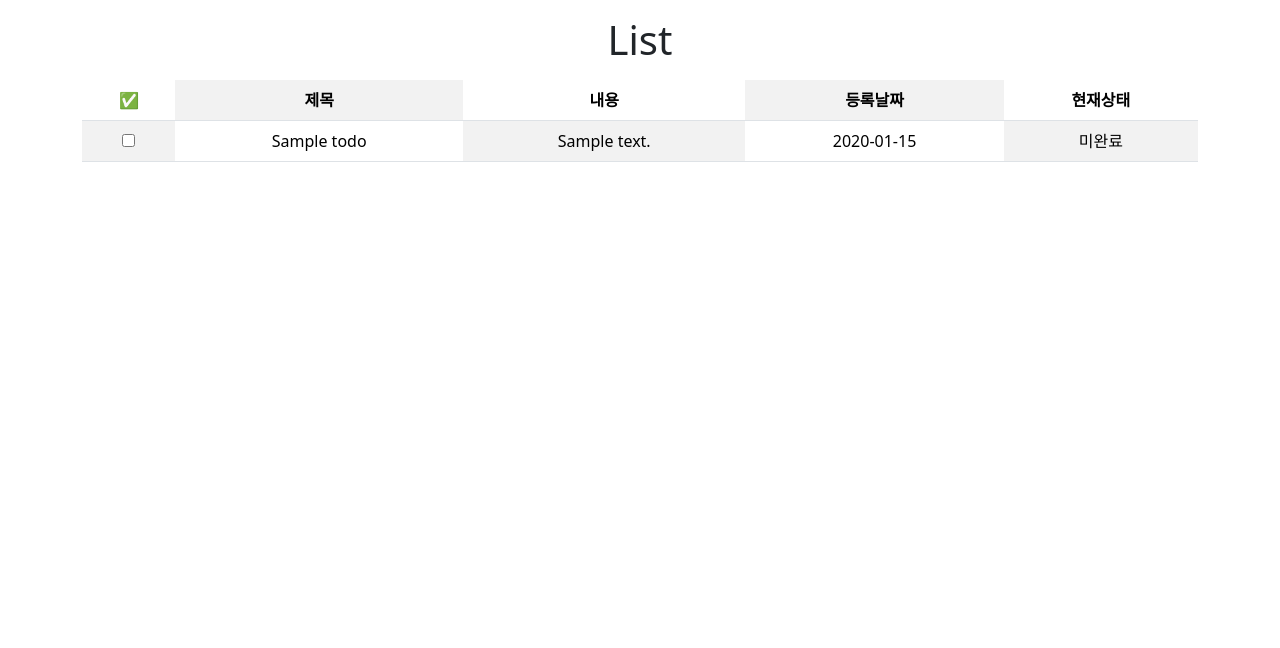
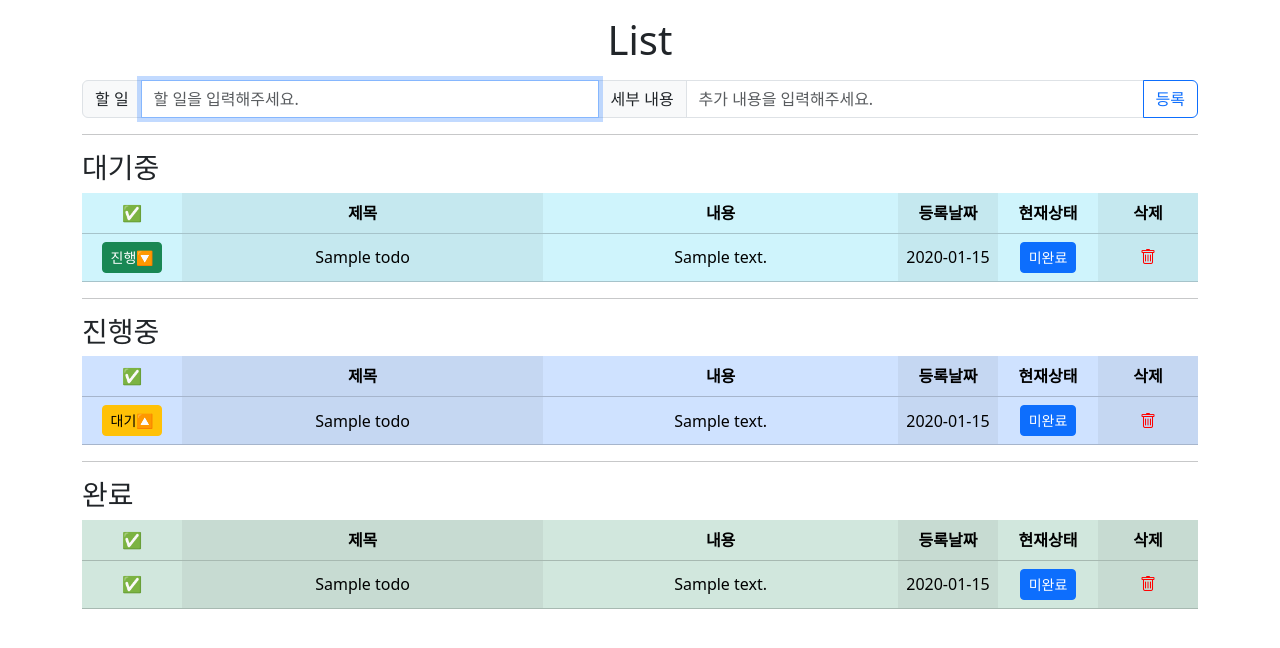
Before and after one commit to Lee-0210/AI3_Django, a Django app: template MyTodoList/todo/templates/list.html in a window 1280 px wide. Shown: the top 648 px of the page. Run offline with Django 5.2, Linux system fonts and the light colour scheme; the template is opened without the code that fills it: most values are stand-ins (such as "Sample title", 1, 10 or a date in 2020); parts of the project's set-up code (start-up, migrations or seed data) failed here and were passed over.

Commit message:
숙제 완료

```diff
--- a/MyTodoList/mytodolist/urls.py
+++ b/MyTodoList/mytodolist/urls.py
@@ -18,6 +18,6 @@ from django.contrib import admin
 from django.urls import path, include
 
 urlpatterns = [
-    path('', include('todo.urls')),
     path('admin/', admin.site.urls),
+    path('', include('todo.urls', namespace='todo')),
 ]
--- a/MyTodoList/todo/templates/index.html
+++ b/MyTodoList/todo/templates/index.html
@@ -7,6 +7,6 @@
 </head>
 <body>
     <h1>To Do List</h1>
-    <a href="list">Go</a>
+    <a href="{% url 'todo:list' %}">Go</a>
 </body>
 </html>
--- a/MyTodoList/todo/templates/list.html
+++ b/MyTodoList/todo/templates/list.html
@@ -6,27 +6,134 @@
     <title>투 두 리스트</title>
     <link href="https://cdn.jsdelivr.net/npm/bootstrap@5.3.6/dist/css/bootstrap.min.css" rel="stylesheet" integrity="sha384-4Q6Gf2aSP4eDXB8Miphtr37CMZZQ5oXLH2yaXMJ2w8e2ZtHTl7GptT4jmndRuHDT" crossorigin="anonymous">
     <link rel="stylesheet" href="https://cdn.jsdelivr.net/npm/bootstrap-icons@1.13.1/font/bootstrap-icons.min.css">
+    <style>
+        button {border: none;}
+    </style>
 </head>
 <body>
     <div class="container">
         <h1 class="text-center my-3">List</h1>
-        <table class="table table-striped-columns text-center">
+        <form action="{% url 'todo:create' %}" method="post">
+            {% csrf_token %}
+            <div class="input-group mb-3">
+                <label for="title" class="input-group-text">할 일</label>
+                <input autofocus name="title" type="text" class="form-control" id="title" placeholder="할 일을 입력해주세요.">
+                <label for="content" class="input-group-text">세부 내용</label>
+                <input name="content" type="text" class="form-control" id="content" placeholder="추가 내용을 입력해주세요.">
+                <button class="btn btn-outline-primary" type="submit">등록</button>
+            </div>
+            {% if error %}
+                <p style="color: red; margin: 5px 5px;">할 일은 필수 값입니다.</p>
+            {% endif %}
+        </form>
+        <hr>
+        <h3>대기중</h3>
+        <table class="table table-info table-striped-columns text-center align-middle">
             <tr>
-                <th>✅</th>
+                <th width="100">✅</th>
                 <th>제목</th>
                 <th>내용</th>
-                <th>등록날짜</th>
-                <th>현재상태</th>
+                <th width="100">등록날짜</th>
+                <th width="100">현재상태</th>
+                <th width="100">삭제</th>
             </tr>
             {% for todo in list %}
             <tr>
-                <form action="" method="post">
-                    <td><input type="checkbox" name="check" value="{{ todo.id }}" onclick="checkTodo()"></td>
-                </form>
+                <td>
+                    <form action="{% url 'todo:change' %}" method="post">
+                        <input type="hidden" value="{{ todo.id }}" name="id">
+                        {% csrf_token %}
+                        <button class="btn btn-sm btn-success" type="submit">진행🔽</button>
+                    </form>
+                </td>
                 <td>{{ todo.title }}</td>
                 <td>{{ todo.content }}</td>
                 <td>{{ todo.created_at|date:"Y-m-d" }}</td>
-                <td>{% if todo.is_completed %} 완료 {% else %} 미완료 {% endif %}</td>
+                <td>
+                    <form action="" method="post">
+                        {% csrf_token %}
+                        <input type="hidden" value="{{ todo.id }}" name="id">
+                        <button type="submit" class="btn btn-sm btn-primary" onclick="success(event)">{% if todo.is_completed %} 완료 {% else %} 미완료 {% endif %}</button>
+                    </form>
+                </td>
+                <td>
+                    <form action="" method="post">
+                        {% csrf_token %}
+                        <button onclick="remove(event)" class="bi bi-trash" style="color: red; background-color: inherit;"></button>
+                    </form>
+                </td>
+            </tr>
+            {% endfor %}
+        </table>
+        <hr>
+        <h3>진행중</h3>
+        <table class="table table-primary table-striped-columns text-center align-middle">
+            <tr>
+                <th width="100">✅</th>
+                <th>제목</th>
+                <th>내용</th>
+                <th width="100">등록날짜</th>
+                <th width="100">현재상태</th>
+                <th width="100">삭제</th>
+            </tr>
+            {% for todo in ing_list %}
+            <tr>
+                <td>
+                    <form action="{% url 'todo:change' %}" method="post">
+                        {% csrf_token %}
+                        <input type="hidden" value="{{ todo.id }}" name="id">
+                        <button class="btn btn-sm btn-warning" type="submit">대기🔼</button>
+                    </form>
+                </td>
+                <td>{{ todo.title }}</td>
+                <td>{{ todo.content }}</td>
+                <td>{{ todo.created_at|date:"Y-m-d" }}</td>
+                <td>
+                    <form action="" method="post">
+                        {% csrf_token %}
+                        <input type="hidden" value="{{ todo.id }}" name="id">
+                        <button type="submit" class="btn btn-sm btn-primary" onclick="success(event)">{% if todo.is_completed %} 완료 {% else %} 미완료 {% endif %}</button>
+                    </form>
+                </td>
+                <td>
+                    <form action="" method="post">
+                        {% csrf_token %}
+                        <button onclick="remove(event)" class="bi bi-trash" style="color: red; background-color: inherit;"></button>
+                    </form>
+                </td>
+            </tr>
+            {% endfor %}
+        </table>
+        <hr>
+        <h3>완료</h3>
+        <table class="table table-success table-striped-columns text-center align-middle">
+            <tr>
+                <th width="100">✅</th>
+                <th>제목</th>
+                <th>내용</th>
+                <th width="100">등록날짜</th>
+                <th width="100">현재상태</th>
+                <th width="100">삭제</th>
+            </tr>
+            {% for todo in done_list %}
+            <tr>
+                <td>✅</td>
+                <td>{{ todo.title }}</td>
+                <td>{{ todo.content }}</td>
+                <td>{{ todo.created_at|date:"Y-m-d" }}</td>
+                <td>
+                    <form action="" method="post">
+                        {% csrf_token %}
+                        <input type="hidden" value="{{ todo.id }}" name="id">
+                        <button type="submit" class="btn btn-sm btn-primary" onclick="success(event)">{% if todo.is_completed %} 완료 {% else %} 미완료 {% endif %}</button>
+                    </form>
+                </td>
+                <td>
+                    <form action="" method="post">
+                        {% csrf_token %}
+                        <button onclick="remove(event)" class="bi bi-trash" style="color: red; background-color: inherit;"></button>
+                    </form>
+                </td>
             </tr>
             {% endfor %}
         </table>
@@ -34,17 +141,29 @@
     <script src="https://cdn.jsdelivr.net/npm/bootstrap@5.3.6/dist/js/bootstrap.bundle.min.js" integrity="sha384-j1CDi7MgGQ12Z7Qab0qlWQ/Qqz24Gc6BM0thvEMVjHnfYGF0rmFCozFSxQBxwHKO" crossorigin="anonymous"></script>
 
     <script>
-        function checkTodo(event) {
-            const data = event.target.value
-            const url = 'check/'
-            const response = fetch(url, {
-                method : 'POST',
-                headers : {
-                    'Content-Type' : 'application/json',
-                    'X-CSRFToken': getCookie('csrftoken')
-                },
-                body : JSON.stringify(data)
-            })
+        function success(e) {
+            e.preventDefault()
+            const button = e.target
+            const tr = button.closest('tr')
+            const id = tr.querySelector('input[name="id"]').value
+            const form = button.closest('form')
+
+            form.action = `/success/${id}`
+            form.submit()
+        }
+
+        function remove(e) {
+            e.preventDefault()
+            const check = confirm("정말로 삭제하시겠습니까?")
+            if(!check) return
+
+            const button = e.target
+            const tr = button.closest('tr')
+            const id = tr.querySelector('input[name="id"]').value
+            const form = button.closest('form')
+
+            form.action = `/remove/${id}`
+            form.submit()
         }
     </script>
 </body>
```
Also changed, not shown: MyTodoList/todo/forms.py (added, +20 -0 lines), MyTodoList/todo/models.py (+11 -1 lines), MyTodoList/todo/urls.py (+7 -2 lines), MyTodoList/todo/views.py (+67 -7 lines), Auth/accounts/forms.py (line endings or trailing spaces), MyTodoList/todo/migrations/0002_todo_status_alter_todo_content.py (added).
